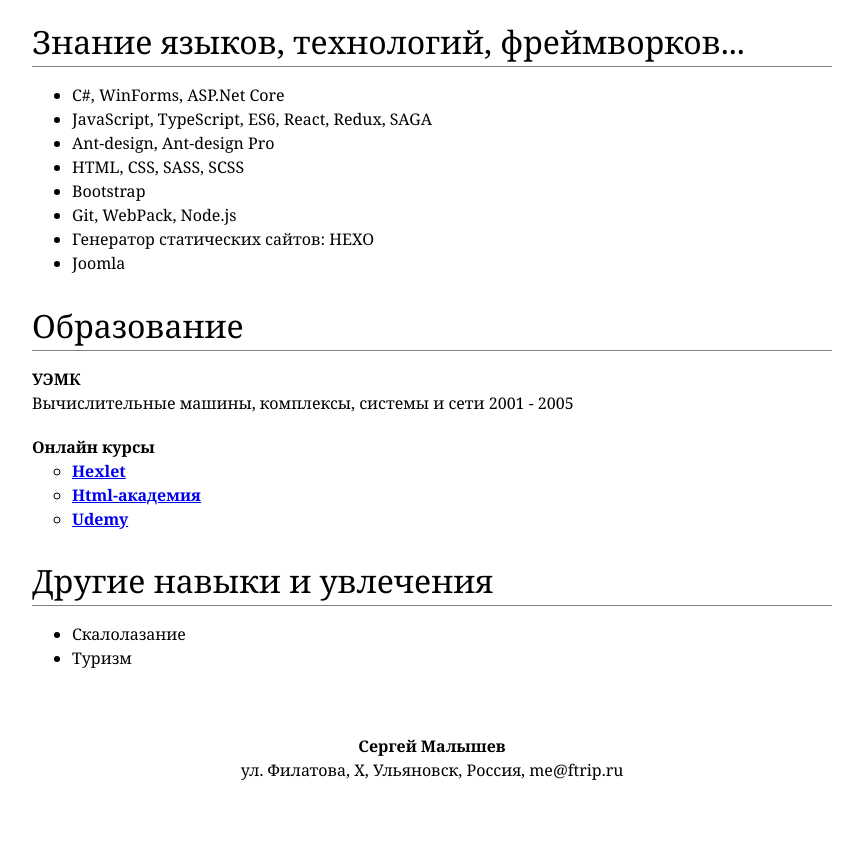
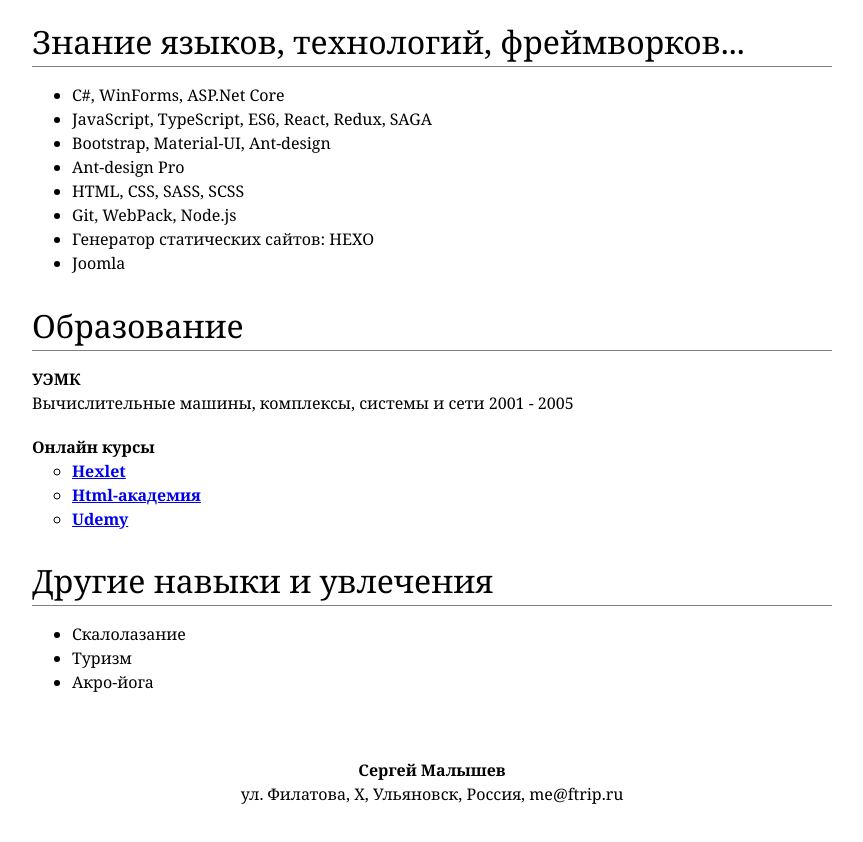
Before and after one commit to ftrip/ftrip.github.io, a plain HTML site: page index.html in a window 1280 px wide. Shown: the part 820-1662 px from the top of the page, without its empty margins (208-1071 px from the left). Drawn offline with Linux system fonts and the light colour scheme.

Commit message:
Update index.html

```diff
--- a/index.html
+++ b/index.html
@@ -52,9 +52,9 @@
             <ul>
                 <li>C#, WinForms, ASP.Net Core</li>
                 <li>JavaScript, TypeScript, ES6, React, Redux, SAGA</li>
-                <li>Ant-design, Ant-design Pro</li>
+                <li>Bootstrap, Material-UI, Ant-design</li>
+                <li>Ant-design Pro</li>
                 <li>HTML, CSS, SASS, SCSS</li>
-                <li>Bootstrap</li>
                 <li>Git, WebPack, Node.js</li>
                 <li>Генератор статических сайтов: HEXO</li>
                 <li>Joomla</li>
@@ -79,6 +79,7 @@
             <ul>
                 <li>Скалолазание</li>
                 <li>Туризм</li>
+                <li>Акро-йога</li>
             </ul>
         </div>
         <div id="footer">
```
